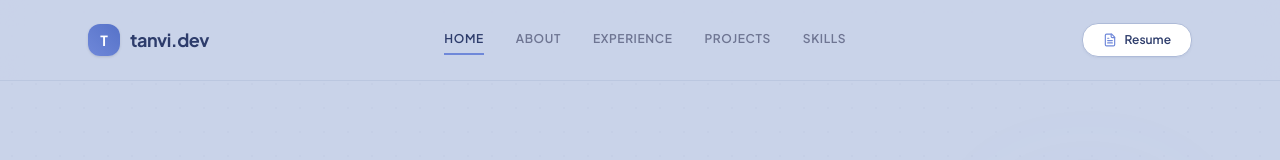
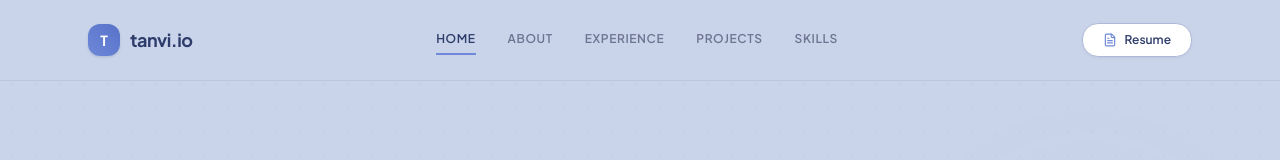
Before and after one commit to tunviii/Portfolio, a React (Vite) app: page / in a window 1280 px wide. Shown: the top 160 px of the page. Built offline with nearby package versions, Linux system fonts and the light colour scheme.

Commit message:
GitHub Actions Deployment Correction

```diff
--- a/src/App.tsx
+++ b/src/App.tsx
@@ -173,7 +173,7 @@
             <div className="w-8 h-8 rounded-xl bg-linear-to-tr from-accent to-accent-hover flex items-center justify-center shadow-sm">
               <span className="font-display font-bold text-white text-sm">T</span>
             </div>
-            <span className="font-display font-bold text-heading text-lg tracking-tight">tanvi.dev</span>
+            <span className="font-display font-bold text-heading text-lg tracking-tight">tanvi.io</span>
           </button>
 
           {/* Desktop Nav Links */}
```
